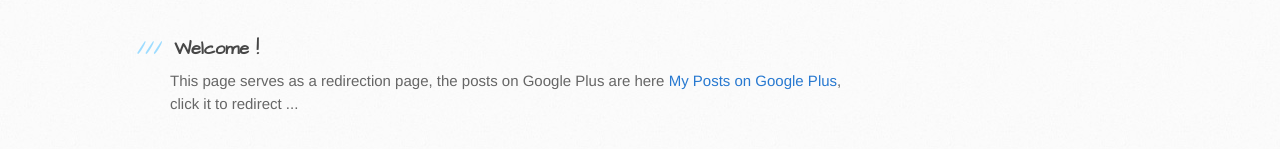
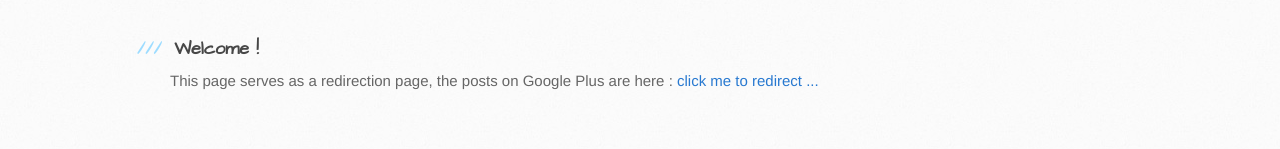
Before and after one commit to pierstang/test2, a plain HTML site: page index.html in a window 1280 px wide. Shown: the part 331-480 px from the top of the page. Drawn offline with Linux system fonts and the light colour scheme.

Commit message:
Update index.html

```diff
--- a/index.html
+++ b/index.html
@@ -31,7 +31,7 @@
           <h3>
 <a id="welcome-to-github-pages" class="anchor" href="#welcome-to-github-pages" aria-hidden="true"><span aria-hidden="true" class="octicon octicon-link"></span></a>Welcome !</h3>
 
-<p>This page serves as a redirection page, the posts on Google Plus are here <a href="https://plus.google.com/100798116990036230526">My Posts on Google Plus</a>, click it to redirect ...</p>
+<p>This page serves as a redirection page, the posts on Google Plus are here : <a href="https://plus.google.com/100798116990036230526">click me to redirect ...</a></p>
 
      </section>
         </div>
```
